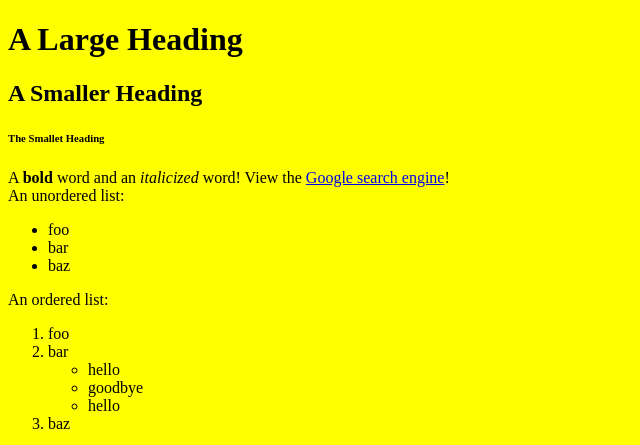
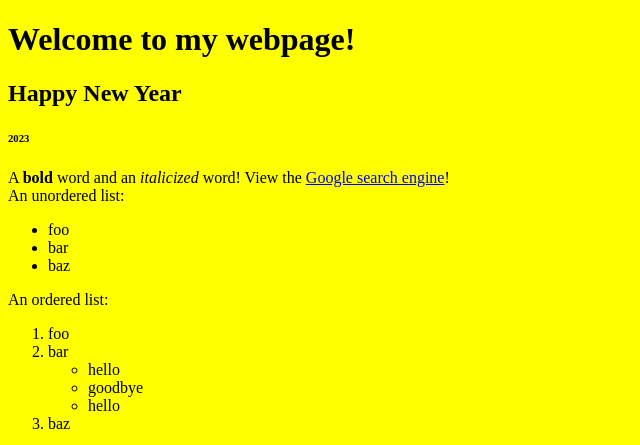
Before and after one commit to Gabnix/gabnix.github.io, a plain HTML site: page index.html in a window 1280 px wide. Shown: the top 445 px of the page, without its empty margins (0-640 px from the left). Drawn offline with Linux system fonts and the light colour scheme.

Commit message:
Updated title and headings

```diff
--- a/index.html
+++ b/index.html
@@ -2,14 +2,14 @@
 
 <html lang="en">
     <head>
-        <title>HTML Elements</title>
+        <title>Gab's Website</title>
         <link rel="stylesheet" href="styles.css">
     </head>
     <body>
         <!-- We can create heading using h1 through h6 as tags.-->
-        <h1>A Large Heading</h1>
-        <h2>A Smaller Heading</h2>
-        <h6>The Smallet Heading</h6>
+        <h1>Welcome to my webpage!</h1>
+        <h2>Happy New Year</h2>
+        <h6>2023</h6>
 
         <!-- The strong and i tags give us bold and italics respectively.-->
         A <strong>bold</strong> word and an <i>italicized</i> word!
```
